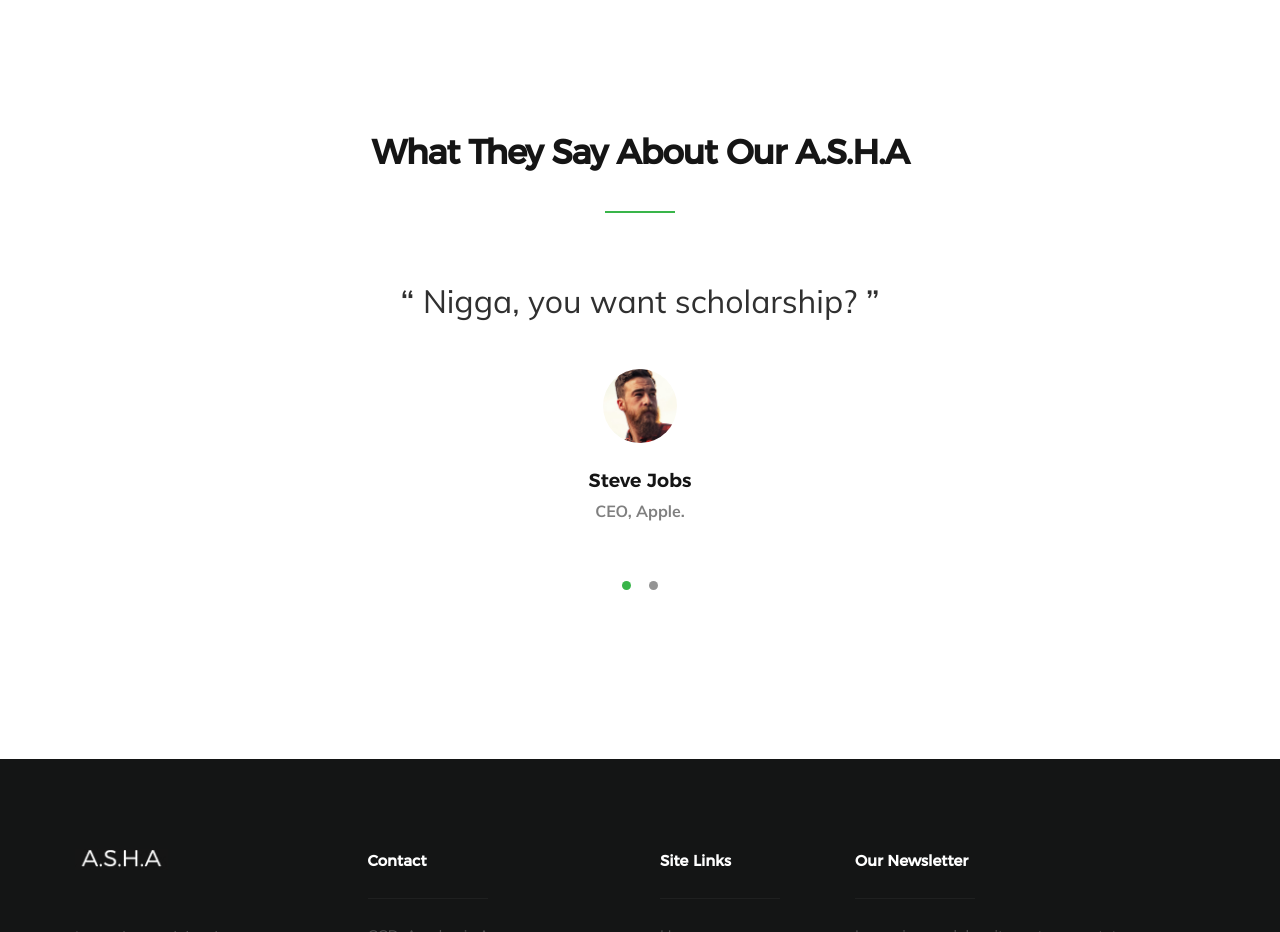
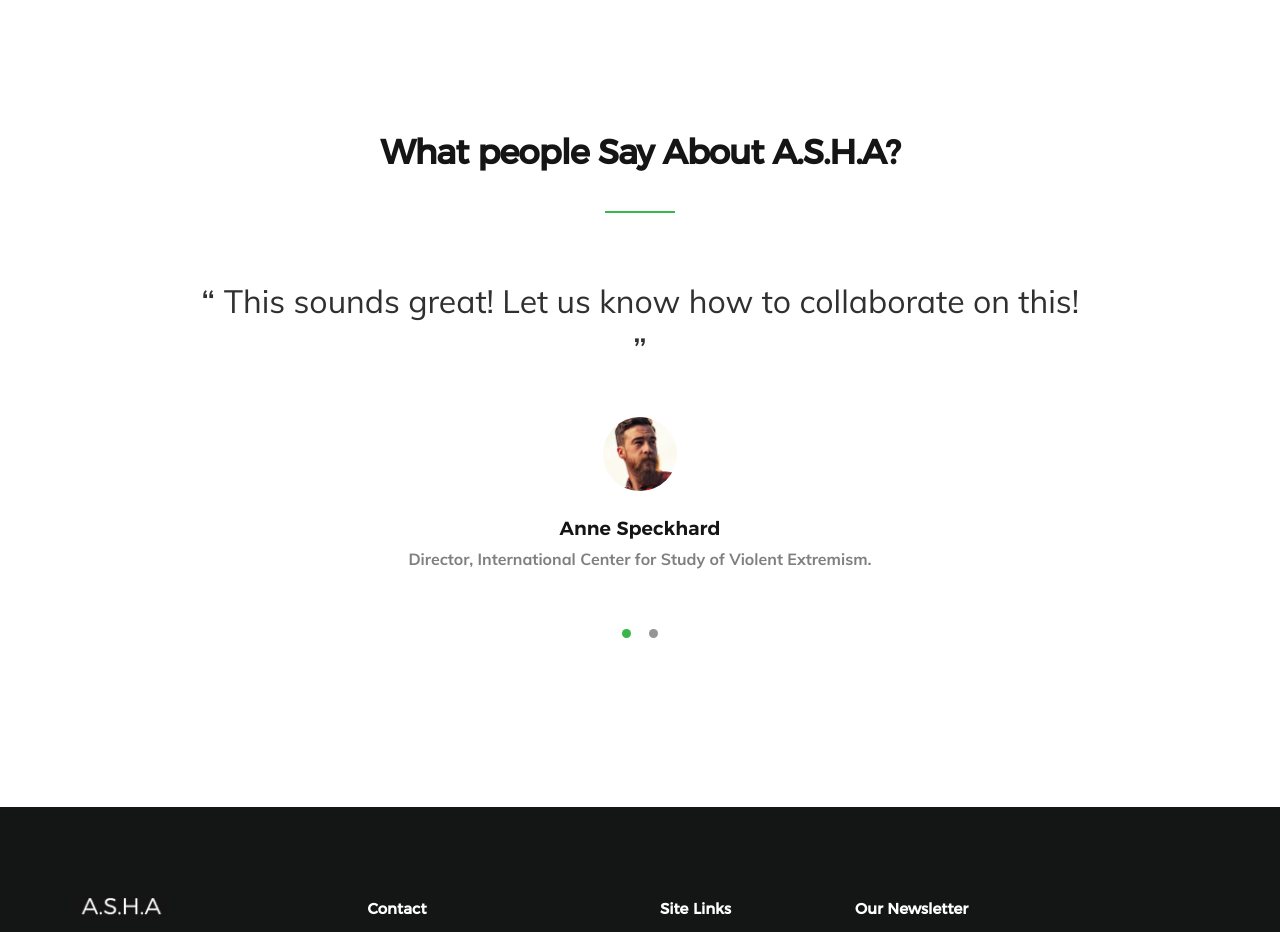
Before and after one commit to rharish101/ASHA, a plain HTML site: page index.html in a window 1280 px wide. Shown: the part 3320-4252 px from the top of the page. Drawn offline with Linux system fonts and the light colour scheme; files whose address does not match are found by name.

Commit message:
Update index.html
Added testimonial

```diff
--- a/index.html
+++ b/index.html
@@ -282,7 +282,7 @@
 
         <div class="row">
             <div class="col-twelve">
-                <h1 class="intro-header" data-aos="fade-up">What They Say About Our A.S.H.A</h1>
+                <h1 class="intro-header" data-aos="fade-up">What people Say About A.S.H.A?</h1>
             </div>
         </div>
 
@@ -294,14 +294,14 @@
 
                     <div>
                         <p>
-                        Nigga, you want scholarship?
+                       This sounds great! Let us know how to collaborate on this!
                         </p>
 
                         <div class="testimonial-author">
                                 <img src="images/avatars/user-02.jpg" alt="Author image">
                                 <div class="author-info">
-                                    Steve Jobs
-                                    <span class="position">CEO, Apple.</span>
+                                    Anne Speckhard
+                                    <span class="position">Director, International Center for Study of Violent Extremism.</span>
                                 </div>
                         </div>
                     </div>
```
